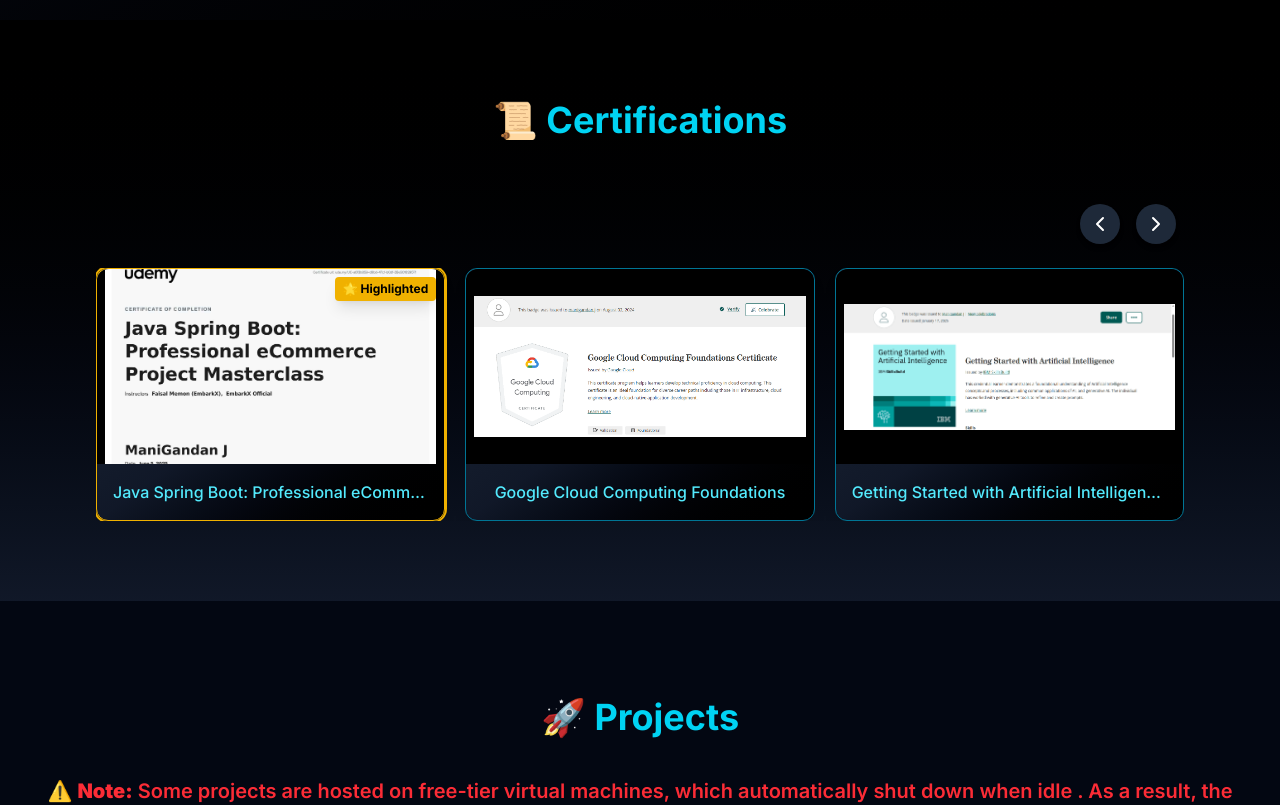
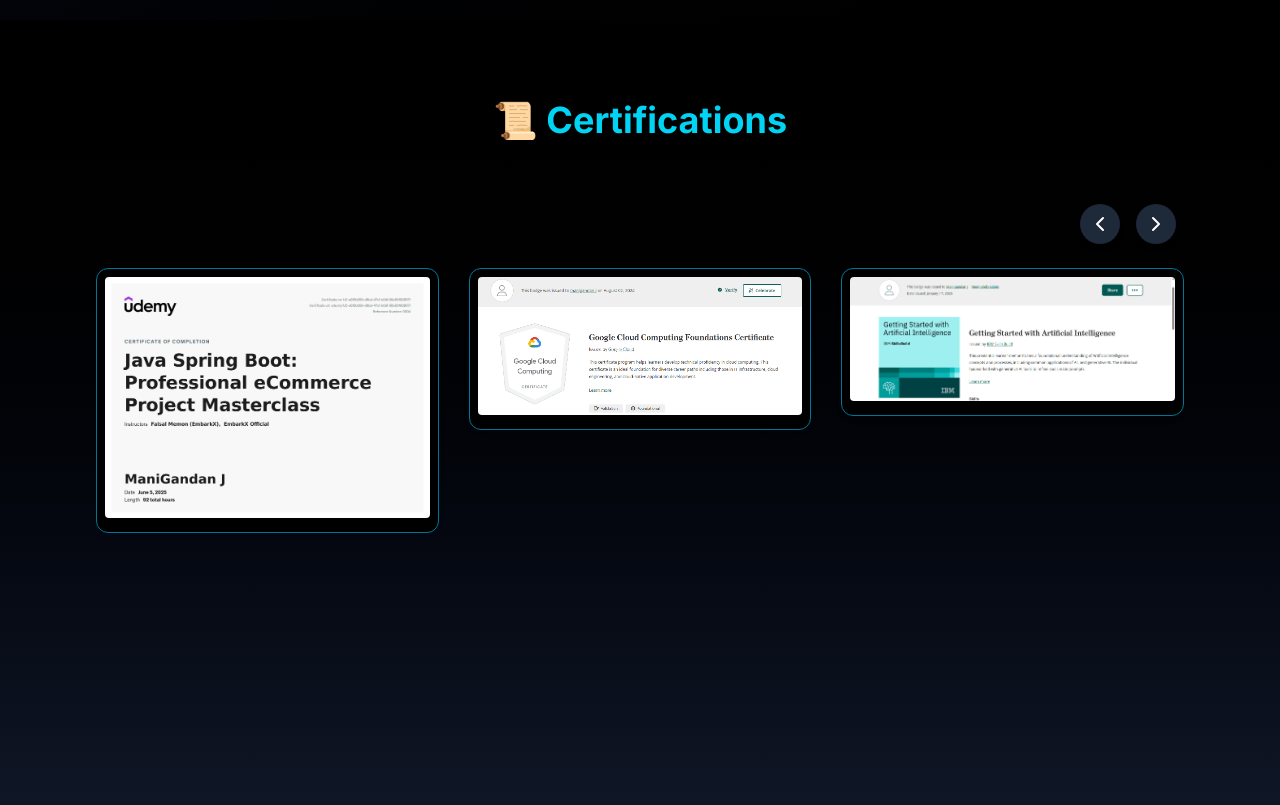
Before and after one commit to Manigandan13/Portfolio-Website, a React (Vite) app: page / in a window 1280 px wide. Shown: the part 780-1585 px from the top of the page. Built offline with nearby package versions, Linux system fonts and the light colour scheme.

Commit message:
Update Certificates.jsx

```diff
--- a/src/components/Certificates.jsx
+++ b/src/components/Certificates.jsx
@@ -1,16 +1,14 @@
-import React from 'react'
-import { motion } from "framer-motion";
-import { LazyLoadImage } from "react-lazy-load-image-component";
-import "react-lazy-load-image-component/src/effects/blur.css";
-import certificates from "../data/certificates";
-import { Swiper, SwiperSlide } from "swiper/react";
-import { Autoplay,Navigation  } from "swiper/modules";
-import { ChevronLeft, ChevronRight } from "lucide-react";
-import "swiper/css";
-import "swiper/css/autoplay";
-import { useRef } from "react";
-import { useInView } from "react-intersection-observer";
-
+import React, { useRef } from 'react';
+import { motion } from 'framer-motion';
+import { LazyLoadImage } from 'react-lazy-load-image-component';
+import 'react-lazy-load-image-component/src/effects/blur.css';
+import certificates from '../data/certificates';
+import { Swiper, SwiperSlide } from 'swiper/react';
+import { Autoplay, Navigation } from 'swiper/modules';
+import { ChevronLeft, ChevronRight } from 'lucide-react';
+import 'swiper/css';
+import 'swiper/css/autoplay';
+import { useInView } from 'react-intersection-observer';
 
 const Certificates = () => {
   const swiperRef = useRef(null);
@@ -46,7 +44,7 @@ const Certificates = () => {
         <Swiper
           modules={[Autoplay, Navigation]}
           slidesPerView={1}
-          spaceBetween={20}
+          spaceBetween={30}
           speed={1200}
           loop={true}
           onSwiper={(swiper) => {
@@ -62,67 +60,41 @@ const Certificates = () => {
               : false
           }
           breakpoints={{
-            640: { slidesPerView: 1.2 },
+            640: { slidesPerView: 1 },
             768: { slidesPerView: 2 },
             1024: { slidesPerView: 3 },
           }}
           className="w-full px-2"
         >
-          {certificates.map((cert, index) => {
-            const isHighlighted = cert.title
-              .toLowerCase()
-              .includes("java spring boot");
-
-            return (
+          {certificates.map((cert, index) => (
             <SwiperSlide key={index}>
               <motion.div
                 initial={{ opacity: 0, y: 30 }}
                 whileInView={{ opacity: 1, y: 0 }}
                 viewport={{ once: true }}
                 transition={{ duration: 0.6, delay: index * 0.1 }}
-                  className={`relative flex flex-col h-full bg-gradient-to-br from-gray-800 via-gray-900 to-black border ${
-                    isHighlighted
-                      ? "border-yellow-500 ring-2 ring-yellow-500"
-                      : "border-cyan-700"
-                  } rounded-xl shadow-lg hover:shadow-cyan-500/30 transition-all`}
+                className="flex items-center justify-center bg-black border border-cyan-700 rounded-xl shadow-md hover:shadow-cyan-500/20 transition-all p-2"
               >
-                  {isHighlighted && (
-                    <span className="absolute top-2 right-2 bg-yellow-500 text-black text-xs font-bold px-2 py-1 rounded shadow-lg z-10">
-                      🌟 Highlighted
-                    </span>
-                  )}
-
-                  <div className="relative w-full aspect-video bg-black rounded-t-xl overflow-hidden">
                 <a
                   href={cert.link}
                   target="_blank"
                   rel="noopener noreferrer"
-                      className="absolute inset-0 flex items-center justify-center"
+                  className="w-full"
                 >
                   <LazyLoadImage
                     src={cert.image}
-                        alt={cert.title}
+                    alt={`Certificate ${index + 1}`}
                     effect="blur"
-                        className="w-full h-full object-contain p-2"
+                    className="w-full h-auto max-h-[600px] object-contain rounded"
                   />
                 </a>
-                  </div>
-
-                  <div className="p-4 text-center">
-                    <h3 className="text-sm sm:text-base font-medium text-cyan-300 truncate">
-                      {cert.title}
-                    </h3>
-                  </div>
               </motion.div>
             </SwiperSlide>
-            );
-          })}
+          ))}
         </Swiper>
       </div>
     </section>
   );
 };
 
-
-
 export default Certificates;
```
Lines whose indentation alone changed are shown as unchanged.
